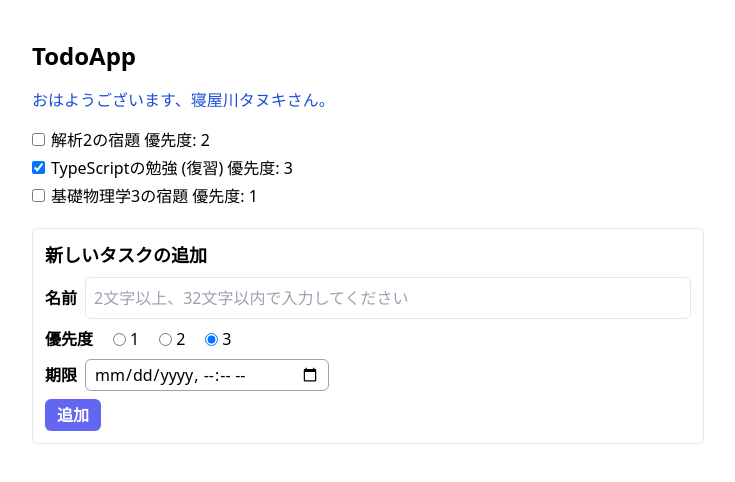
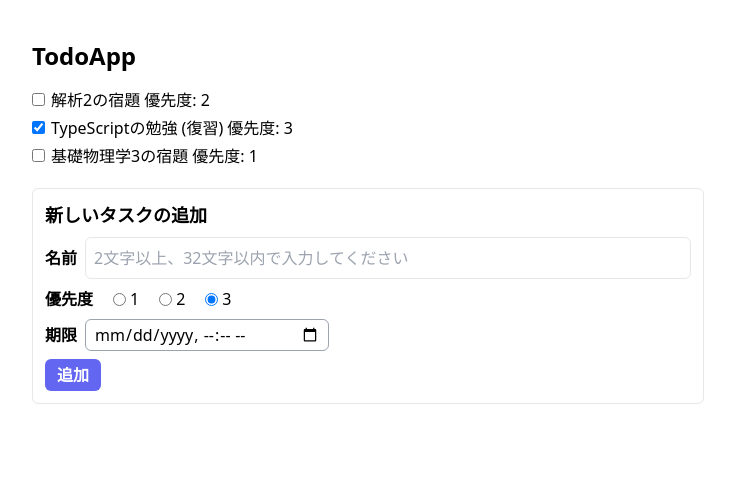
Before and after one commit to megumegu256/react-todo-app, a React (Vite) app: page / in a window 1280 px wide. Shown: the top 482 px of the page, without its empty margins (272-1007 px from the left). Built offline with nearby package versions, Linux system fonts and the light colour scheme.

Commit message:
update App.tsx, tsconfig.app.tsbuildinfo and tsconfig.node.tsbuildinfo

```diff
--- a/src/App.tsx
+++ b/src/App.tsx
@@ -66,12 +66,6 @@ const App = () => {
   return (
     <div className="mx-4 mt-10 max-w-2xl md:mx-auto">
       <h1 className="mb-4 text-2xl font-bold">TodoApp</h1>
-      <div className="mb-4">
-        <WelcomeMessage
-          name="寝屋川タヌキ"
-          uncompletedCount={uncompletedCount}
-        />
-      </div>
       <TodoList todos={todos} />
 
       <div className="mt-5 space-y-2 rounded-md border p-3">
```
